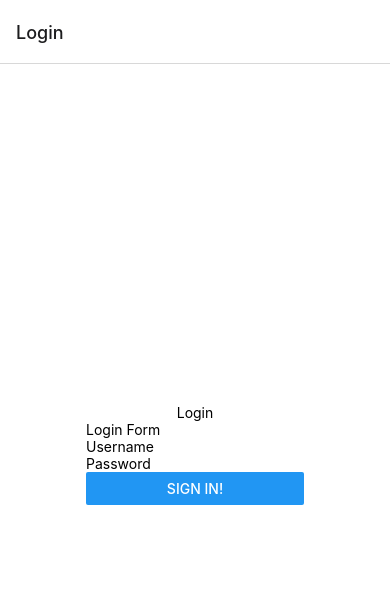
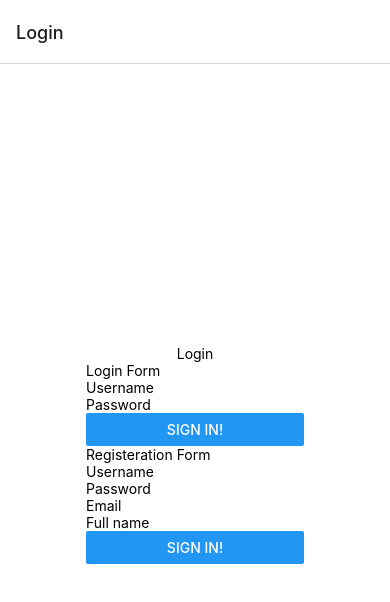
Before and after one commit to sallyzy0123/wbma23-example, a React Native app: screen /Login in a window 390 px wide. Shown: the top 602 px of the page. Built offline with nearby package versions, Linux system fonts and the light colour scheme.

Commit message:
login and register forms done

```diff
--- a/components/LoginForm.js
+++ b/components/LoginForm.js
@@ -1,13 +1,12 @@
 import React, {useContext, useEffect} from 'react';
-import PropTypes from 'prop-types';
 import {Button, Text, TextInput, View} from 'react-native';
 import {MainContext} from '../contexts/MainContext';
 import AsyncStorage from '@react-native-async-storage/async-storage';
 import {useAuthentication} from '../hooks/ApiHooks';
 import {Controller, useForm} from 'react-hook-form';
 
-const LoginForm = (props) => {
-    const {setIsLoggedIn} = useContext(MainContext);
+const LoginForm = () => {
+    const {setIsLoggedIn, setUser} = useContext(MainContext);
     const {postLogin} = useAuthentication();
     const {
         control,
@@ -24,6 +23,7 @@
           const loginResult = await postLogin(loginData);
           console.log('login', loginResult);
           await AsyncStorage.setItem('userToken', loginResult.token);
+          setUser(loginResult.user);
           setIsLoggedIn(true);
         } catch (error) {
           console.warn('logIn', error);
@@ -70,8 +70,4 @@
   )
 }
 
-LoginForm.propTypes = {
-
-}
-
 export default LoginForm
--- /dev/null
+++ b/components/RegisterForm.js
@@ -0,0 +1,96 @@
+import React from 'react';
+import {Button, Text, TextInput, View} from 'react-native';
+import {useUser} from '../hooks/ApiHooks';
+import {Controller, useForm} from 'react-hook-form';
+
+const RegisterForm = (props) => {
+    // const {setIsLoggedIn} = useContext(MainContext);
+    // const {postLogin} = useAuthentication();
+    const {postUser} = useUser();
+    const {
+        control,
+        handleSubmit,
+        formState: {errors}
+    } = useForm({
+        defaultValues: {username: '', password: '', email: '', full_name: ''},
+    });
+
+    const register = async (registerData) => {
+        console.log('Registering: ', registerData);
+        try {
+          const registerResult = await postUser(registerData);
+          console.log('registeration result', registerResult);
+        } catch (error) {
+          console.error('register', error);
+          // TODO: notify user about failed register attempt
+        }
+    };
+
+  return (
+      <View>
+        <Text>Registeration Form</Text>
+        <Controller
+          control={control}
+          rules={{required: true, minLength: 3}}
+          render={({field: {onChange, onBlur, value}}) => (
+              <TextInput
+                placeholder="Username"
+                onBlur={onBlur}
+                onChangeText={onChange}
+                value={value}
+              />
+          )}
+          name="username"
+        />
+        {errors.username?.type === 'required' && <Text>is required</Text>}
+        {errors.username?.type === 'minLength' && (<Text>min length is 3 characters</Text>)}
+        <Controller
+          control={control}
+          rules={{required: true, minLength: 5}}
+          render={({field: {onChange, onBlur, value}}) => (
+              <TextInput
+                placeholder="Password"
+                onBlur={onBlur}
+                onChangeText={onChange}
+                value={value}
+                secureTextEntry={true}
+              />
+          )}
+          name="password"
+        />
+        {errors.password && <Text>Password (min.5 chars) is required.</Text>}
+        <Controller
+          control={control}
+          rules={{required: true}}
+          render={({field: {onChange, onBlur, value}}) => (
+              <TextInput
+                placeholder="Email"
+                onBlur={onBlur}
+                onChangeText={onChange}
+                value={value}
+              />
+          )}
+          name="email"
+        />
+        {errors.email?.type === 'required' && <Text>is required</Text>}
+        <Controller
+          control={control}
+          rules={{minLength: 3}}
+          render={({field: {onChange, onBlur, value}}) => (
+              <TextInput
+                placeholder="Full name"
+                onBlur={onBlur}
+                onChangeText={onChange}
+                value={value}
+              />
+          )}
+          name="full_name"
+        />
+        {errors.full_name?.type === 'minLength' && (<Text>min length is 3 characters</Text>)}
+        <Button title="Sign in!" onPress={handleSubmit(register)}/>
+      </View>
+
+  )
+}
+
+export default RegisterForm;
--- a/contexts/MainContext.js
+++ b/contexts/MainContext.js
@@ -5,9 +5,10 @@
 
 const MainProvider = (props) => {
   const [isLoggedIn, setIsLoggedIn] = useState(false);
+  const [user, setUser] =useState({});
 
   return (
-    <MainContext.Provider value={{isLoggedIn, setIsLoggedIn}}>
+    <MainContext.Provider value={{isLoggedIn, setIsLoggedIn, user, setUser}}>
       {props.children}
     </MainContext.Provider>
   );
--- a/hooks/ApiHooks.js
+++ b/hooks/ApiHooks.js
@@ -72,8 +72,21 @@
         throw new Error('checkUser: ' + error.message);
       }
   };
-
-  return {getUserByToken};
+  const postUser = async (userData) => {
+    const options = {
+      method: 'post',
+      headers: {
+        'Content-Type': 'application/json',
+      },
+      body: JSON.stringify(userData),
+    };
+    try {
+       return await doFetch(baseUrl + 'users', options);
+    } catch (error) {
+       throw new Error('postUser: ' + error.message);
+    }
+ };
+  return {getUserByToken, postUser};
 };
 
 export {useMedia, useAuthentication, useUser};
--- a/views/Login.js
+++ b/views/Login.js
@@ -1,13 +1,14 @@
 import React, {useContext, useEffect} from 'react';
-import {StyleSheet,View,Text} from 'react-native';
+import {StyleSheet, Text, Platform, TouchableOpacity, KeyboardAvoidingView, Keyboard,} from 'react-native';
 import PropTypes from 'prop-types';
 import {MainContext} from '../contexts/MainContext';
 import AsyncStorage from '@react-native-async-storage/async-storage';
 import {useUser} from '../hooks/ApiHooks';
 import LoginForm from '../components/LoginForm';
+import RegisterForm from '../components/RegisterForm';
 
 const Login = ({navigation}) => {
-  const {setIsLoggedIn} = useContext(MainContext);
+  const {setIsLoggedIn, setUser} = useContext(MainContext);
   const {getUserByToken} = useUser();
 
 
@@ -18,6 +19,7 @@
        if (userToken === null) return;
        const userData = await getUserByToken(userToken);
        console.log('checkToken', userData);
+       setUser(userData);
        setIsLoggedIn(true);
     } catch (error) {
         console.log('checkToken', error);
@@ -29,10 +31,21 @@
   }, []);
 
   return (
-    <View style={styles.container}>
-      <Text>Login</Text>
-      <LoginForm />
-    </View>
+    <TouchableOpacity
+      onPress={() => Keyboard.dismiss()}
+      style={{flex: 1}}
+      activeOpacity={1}
+    >
+      <KeyboardAvoidingView
+        behavior={Platform.OS === 'ios' ? 'padding' : 'height'}
+        style={styles.container}
+      >
+        <Text>Login</Text>
+        <LoginForm />
+        <RegisterForm />
+      </KeyboardAvoidingView>
+    </TouchableOpacity>
+
   );
 };
 
--- a/views/Profile.js
+++ b/views/Profile.js
@@ -4,12 +4,16 @@
 import { MainContext} from '../contexts/MainContext';
 
 const Profile = () => {
-  const {setIsLoggedIn} = useContext(MainContext);
+  const {setIsLoggedIn, user, setUser} = useContext(MainContext);
   return (
     <SafeAreaView style={styles.container}>
       <Text>Profile</Text>
+      <Text>username: {user.username}</Text>
+      <Text>Email:{user.email}</Text>
+      <Text>Full name: {user.full_name}</Text>
       <Button title="Logout!" onPress={async () => {
         console.log('Loggin out!');
+        setUser({});
         setIsLoggedIn(false);
         try {
           await AsyncStorage.clear();
```
